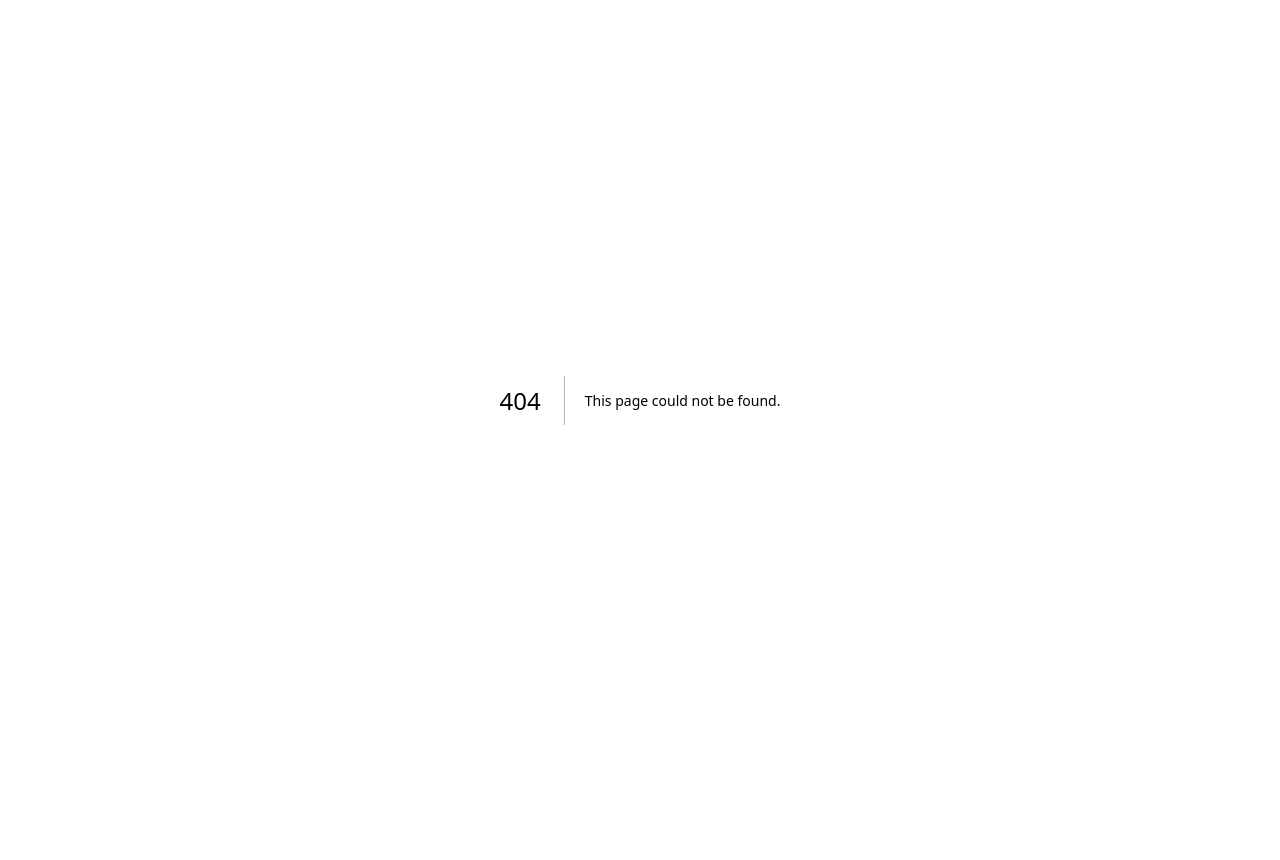
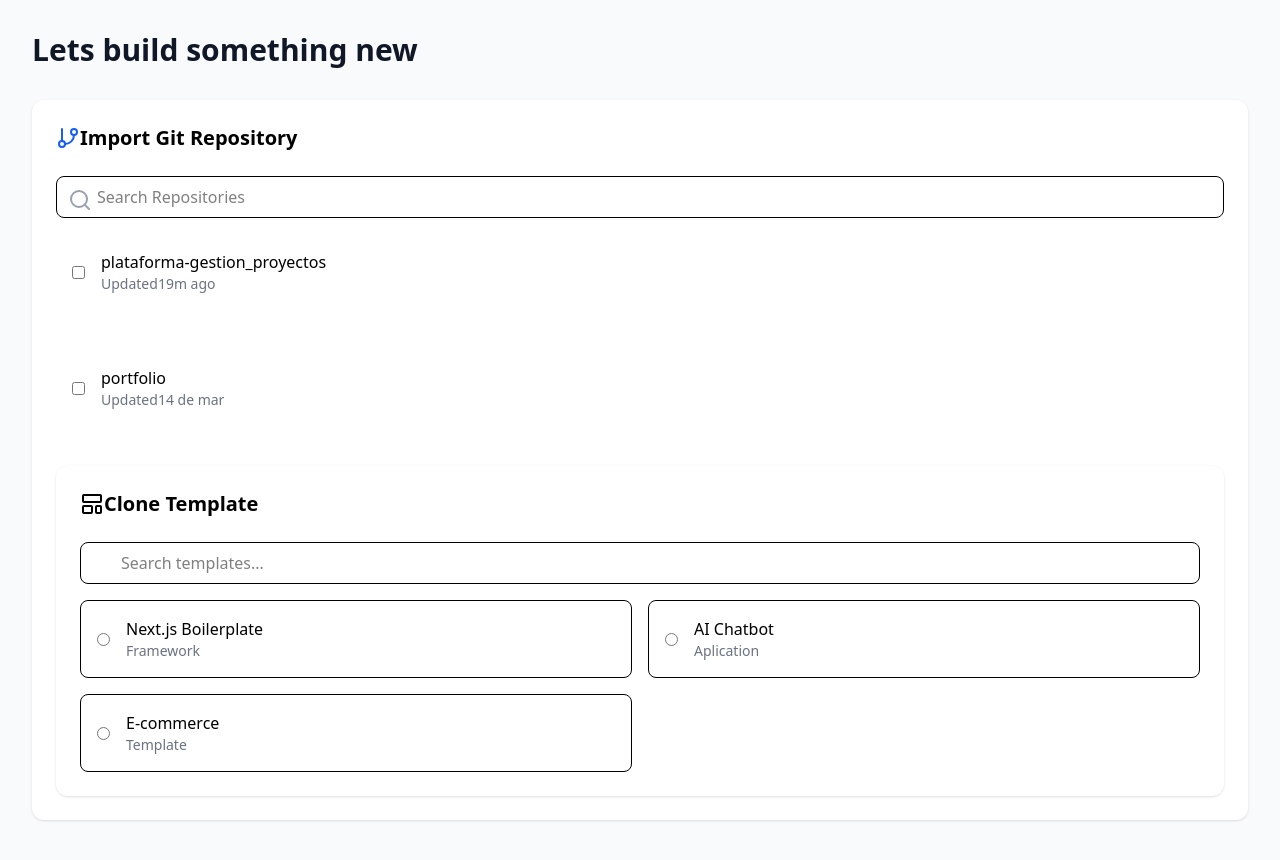
Before and after one commit to juankm08-a11y/plafaforma-gestion_proyectos, a Next.js app: page /build in a window 1280 px wide. Before the commit this address had no page. Shown: the top 860 px of the page. Before the commit the page ends 800 px from the top, so only its background shows below. Built offline with nearby package versions, Linux system fonts and the light colour scheme.

Commit message:
seventh  commit

```diff
--- /dev/null
+++ b/src/app/build/page.tsx
@@ -0,0 +1,106 @@
+"use client";
+
+import { FolderPlus, GitBranch, LayoutTemplate, Search } from "lucide-react";
+import { useState } from "react";
+
+const localRepositories = [
+  { name: "plataforma-gestion_proyectos", lastUpdated: "19m ago" },
+  { name: "portfolio", lastUpdated: "14 de mar" },
+];
+const templates = [
+  { name: "Next.js Boilerplate", type: "Framework" },
+  { name: "AI Chatbot", type: "Aplication" },
+  { name: "E-commerce", type: "Template" },
+];
+
+export default function page() {
+  const [repoSearch, setRepoSearch] = useState("");
+  const [templateSearch, setTemplateSearch] = useState("");
+
+  const filteredRepos = localRepositories.filter((repo) =>
+    repo.name.toLowerCase().includes(repoSearch.toLowerCase())
+  );
+
+  const filteredTemplates = templates.filter((template) =>
+    template.name.toLowerCase().includes(repoSearch.toLowerCase())
+  );
+
+  return (
+    <main className="min-h-screen bg-gray-50 p-8 max-w-4xl mx-auto">
+      <h1 className="text-3xl font-bold text-gray-900 mb-8">
+        Lets build something new
+      </h1>
+      <section className="bg-white rounded-xl shadow-sm p-6 mb-8">
+        <aside className="flex items-center gap-3 mb-6">
+          <GitBranch className="text-blue-600 w-6 h-6" />
+          <h2 className="text-xl font-semibold">Import Git Repository</h2>
+        </aside>
+        <aside className="mb-4 relative">
+          <input
+            type="text"
+            placeholder="Search Repositories"
+            className="w-full pl-10 pr-4 py-2 border rounded-lg"
+            value={repoSearch}
+            onChange={(e) => setRepoSearch(e.target.value)}
+          />
+          <Search className="absolute left-3 top-3 text-gray-400 w-4 h-4" />
+        </aside>
+        <aside className="spacey-4">
+          {filteredRepos.map((repo, index) => (
+            <div
+              key={index}
+              className="flex-items-center justify-between p-4 hover:bg-gray-50 rounded-lg"
+            >
+              <aside className="flex items-center gap-4">
+                <input type="checkbox" className="w-4 h-4" />
+                <section>
+                  <h3 className="font-medium">{repo.name}</h3>
+                  <p className="text-sm text-gray-500">
+                    Updated
+                    {repo.lastUpdated}
+                  </p>
+                </section>
+              </aside>
+              <button className="px-4 py-2 bg-blue-600 text-white rounded-lg hover:bg-blue-700 flex items-center gap-2">
+                <FolderPlus className="w-4 h-4" />
+                Import
+              </button>
+            </div>
+          ))}
+          <section className="my-8 border-t border-gray-200" />
+          <section className="bg-white rounded-xl shadow-sm p-6">
+            <aside className="flex items-center gap-3 mb-6">
+              <LayoutTemplate className="text-purple-600 w-6 h-6" />
+              <h2 className="text-xl font-semibold">Clone Template</h2>
+            </aside>
+            <div className="mb-4 relative">
+              <input
+                type="text"
+                placeholder="Search templates..."
+                className="w-full pl-10 pr-4 py-2 border rounded-lg"
+                value={templateSearch}
+                onChange={(e) => setTemplateSearch(e.target.value)}
+              />
+            </div>
+            <div className="grid grid-cols-1 md:grid-cols-2 gap-4">
+              {filteredTemplates.map((template, index) => (
+                <div
+                  key={index}
+                  className="p-4 border rounded-lg hover:bg-gray-50 transition-colors"
+                >
+                  <section className="flex items-center gap-4">
+                    <input type="radio" name="template" className="w-4 h-4" />
+                    <aside>
+                      <h3 className="font-medium">{template.name}</h3>
+                      <p className="text-sm text-gray-500">{template.type}</p>
+                    </aside>
+                  </section>
+                </div>
+              ))}
+            </div>
+          </section>
+        </aside>
+      </section>
+    </main>
+  );
+}
--- a/src/app/dashboard/page.tsx
+++ b/src/app/dashboard/page.tsx
@@ -51,13 +51,13 @@ export default function Home() {
   const handleOptionClick = (option: string) => {
     switch (option) {
       case "build":
-        router.push("/projects/build");
+        router.push("/build");
         break;
-      case "import":
-        router.push("/projects/import");
+      case "domain":
+        router.push("/domain");
         break;
       case "clone":
-        router.push("/projects/clone");
+        router.push("/store");
         break;
       default:
         break;
@@ -174,18 +174,18 @@ export default function Home() {
                   </li>
                   <li>
                     <button
-                      onClick={() => handleOptionClick("import")}
+                      onClick={() => handleOptionClick("domain")}
                       className="w-full text-left px-4 py-2 text-gray-700 hover:bg-gray-100"
                     >
-                      Import Repo
+                      Buy Domain
                     </button>
                   </li>
                   <li>
                     <button
-                      onClick={() => handleOptionClick("clone")}
+                      onClick={() => handleOptionClick("store")}
                       className="w-full text-left px-4 py-2 text-gray-700 hover:bg-gray-100"
                     >
-                      Clone Template
+                      Store
                     </button>
                   </li>
                 </ul>
--- /dev/null
+++ b/src/app/domain/page.tsx
@@ -0,0 +1,5 @@
+import React from "react";
+
+export default function page() {
+  return <div></div>;
+}
--- /dev/null
+++ b/src/app/store/page.tsx
@@ -0,0 +1,12 @@
+import React from "react";
+
+export default function page() {
+  return (
+    <main className="flex justify-center items-center w-screen h-screen bg-gray-200">
+      <section className="text-xl grid grid-cols-2">
+        <h1>Storage</h1>
+      </section>
+      <p>This is a Page store</p>
+    </main>
+  );
+}
```
